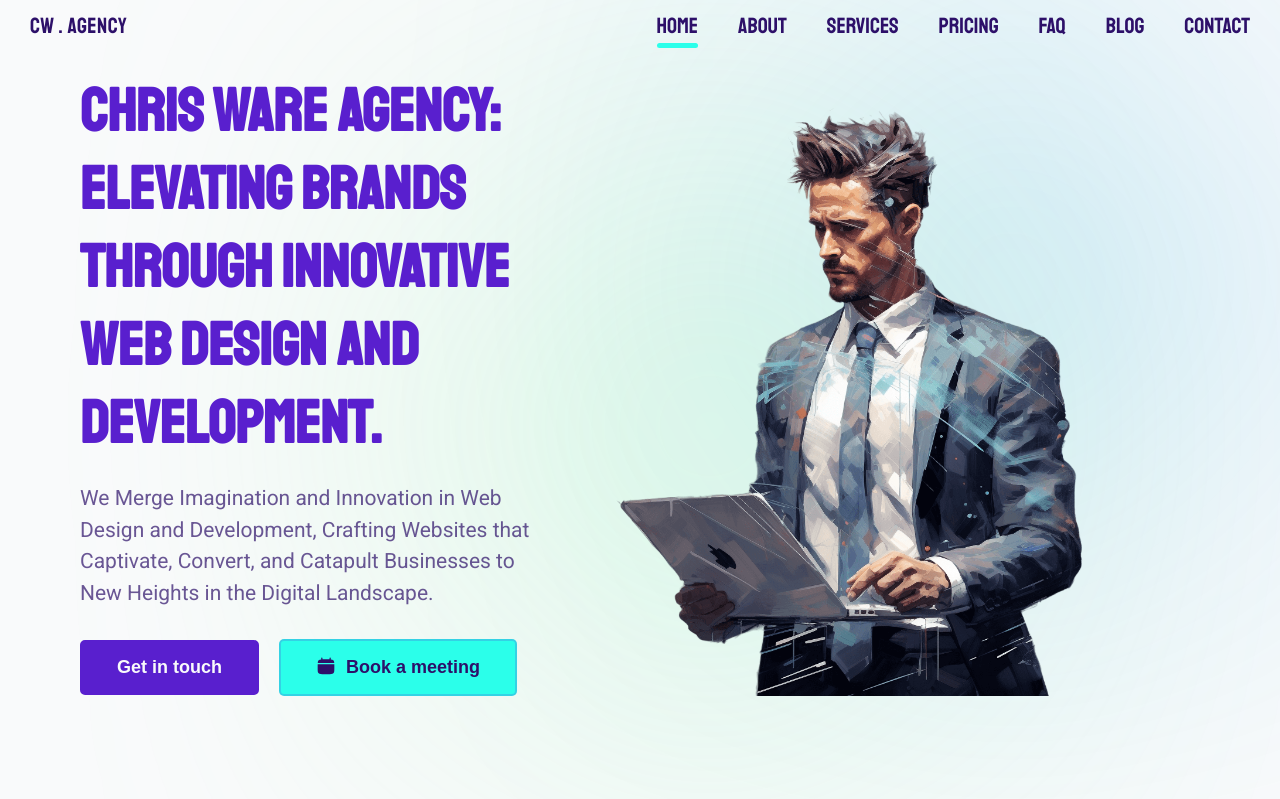
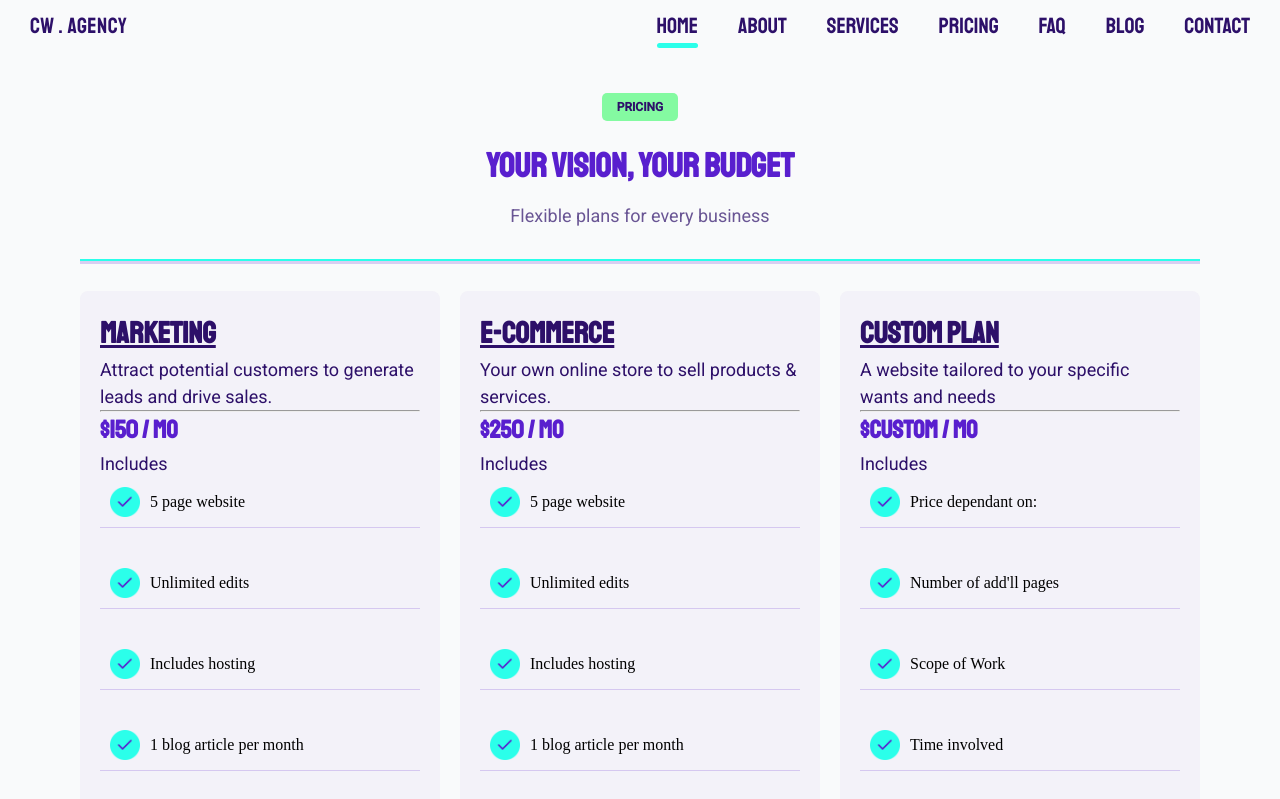
Before and after one commit to ChristianWare/chris-ware-agency, a Next.js app: page / in a window 1280 px wide. Shown: the top 799 px of the page. Built offline with nearby package versions, Linux system fonts and the light colour scheme.

Commit message:
tertiary Button added

```diff
--- a/src/app/components/Button/Button.module.css
+++ b/src/app/components/Button/Button.module.css
@@ -33,7 +33,13 @@
   border: 2px solid var(--border);
 }
 
-.secondary:hover {
+.tertiary {
+  color: var(--text);
+  background-color: var(--neutral);
+  border: 2px solid var(--primary);
+}
+
+.secondary:hover, .tertiary:hover {
   color: var(--neutral);
   background-color: var(--primary);
 }
--- a/src/app/components/Pricing/Pricing.module.css
+++ b/src/app/components/Pricing/Pricing.module.css
@@ -0,0 +1,45 @@
+.container {
+  margin-bottom: 15rem;
+  padding-bottom: 5rem;
+}
+
+.content {
+  padding: 5rem;
+}
+
+.bottom {
+  display: grid;
+  grid-gap: 2rem;
+  grid-template-columns: repeat(auto-fit, minmax(350px, 1fr));
+  /* grid-auto-rows: 450px; */
+  grid-auto-flow: dense;
+}
+
+.card {
+  background-color: var(--border2);
+  border-radius: 8px;
+  padding: 2rem;
+}
+
+.featuresList {
+  display: flex;
+  flex-direction: column;
+  align-items: flex-start;
+  list-style: none;
+}
+
+.featuresList li {
+  display: flex;
+  align-items: center;
+  gap: 1rem;
+  padding: 1rem;
+  margin-bottom: 3rem;
+  border-bottom: 1px solid var(--border);
+  width: 100%;
+}
+
+@media screen and (max-width: 820px) {
+  .content {
+    padding: 2rem;
+  }
+}
--- a/src/app/components/Pricing/Pricing.tsx
+++ b/src/app/components/Pricing/Pricing.tsx
@@ -1,5 +1,9 @@
-import SectionHeading from '../SectionHeading/SectionHeading'
-import styles from './Pricing.module.css'
+import Button from "../Button/Button";
+import SectionHeading from "../SectionHeading/SectionHeading";
+import styles from "./Pricing.module.css";
+import { pricing } from "@/lib/data";
+import Check from "../../../../public/icons/check.png";
+import Image from "next/image";
 
 const Pricing = () => {
   return (
@@ -11,10 +15,36 @@ const Pricing = () => {
           copyText='Flexible plans for every business'
         />
         <div className={styles.bottom}>
-
+          {pricing.map((x) => (
+            <div key={x.id} className={styles.card}>
+              <h3>{x.plan}</h3>
+              <p>{x.description}</p>
+              <hr />
+              <h4>${x.price} / mo</h4>
+              <p>Includes</p>
+              <div className={styles.checkFeatureContainer}>
+                {x.includes.map((y, index) => (
+                  <ul key={index} className={styles.featuresList} >
+                    <li>
+                      <Image
+                        src={Check}
+                        alt='check icon'
+                        width={30}
+                        height={30}
+                      />{" "}
+                      {y.feature}
+                    </li>
+                  </ul>
+                ))}
+              </div>
+              <div className={styles.btnContainer}>
+                <Button href='/' text='More detials' btnType={x.btnType} />
+              </div>
+            </div>
+          ))}
         </div>
       </div>
     </section>
   );
-}
-export default Pricing
+};
+export default Pricing;
--- a/src/app/page.tsx
+++ b/src/app/page.tsx
@@ -10,12 +10,12 @@ import Pricing from "./components/Pricing/Pricing";
 export default function Home() {
   return (
     <main>
-      <Hero />
+      {/* <Hero />
       <About />
       <Services />
       <Portfolio />
       <Testimonials />
-      <Process />
+      <Process /> */}
       <Pricing />
     </main>
   );
--- a/src/lib/data.ts
+++ b/src/lib/data.ts
@@ -351,7 +351,7 @@ export const pricing = [
   {
     id: 28,
     plan: "Custom Plan",
-    description: "A website tailored to your specific needs",
+    description: "A website tailored to your specific wants and needs",
     price: "Custom",
     includes: [
       {
@@ -371,6 +371,6 @@ export const pricing = [
         feature: "Time involved",
       },
     ],
-    btnType: "secondary",
+    btnType: "tertiary",
   },
 ] as const;
```
Also changed, not shown: public/icons/check.png.
